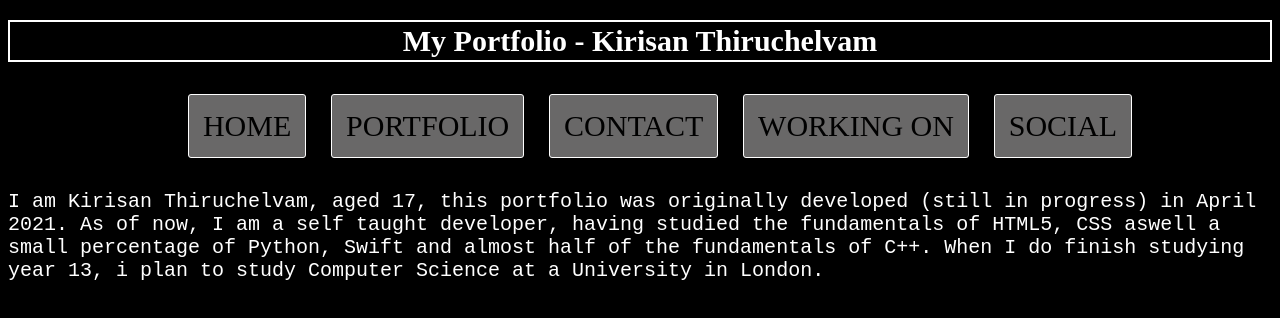
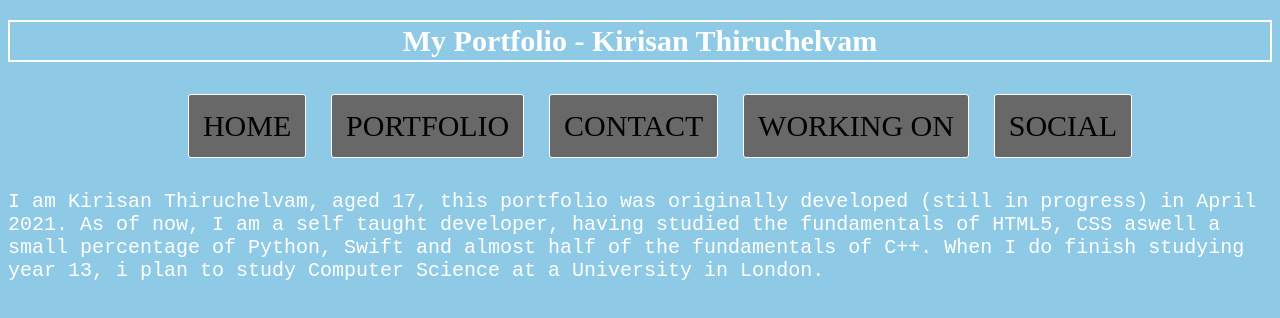
Before and after one commit to kkpro18/k1risan, a plain HTML site: page index.html in a window 1280 px wide. Shown: the top 318 px of the page. Drawn offline with Linux system fonts and the light colour scheme.

Commit message:
Update style.css

```diff
--- a/style.css
+++ b/style.css
@@ -1,5 +1,5 @@
 body {
-    background-color: black;
+    background-color: #8ecae6;
     color: white;
     font-family: 'Fira Code', monospace;
 }
```
